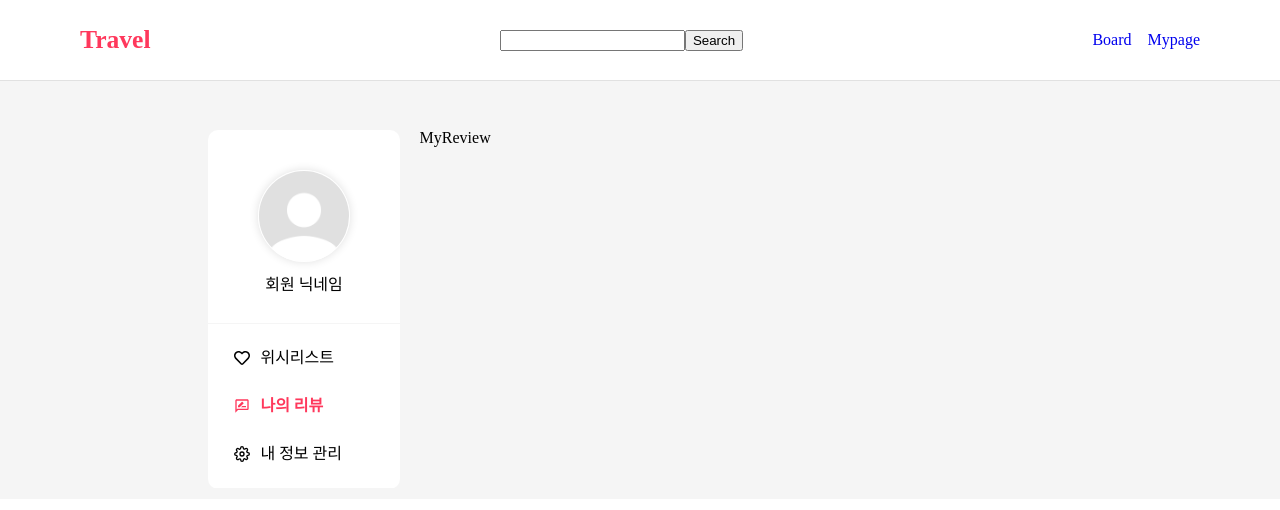
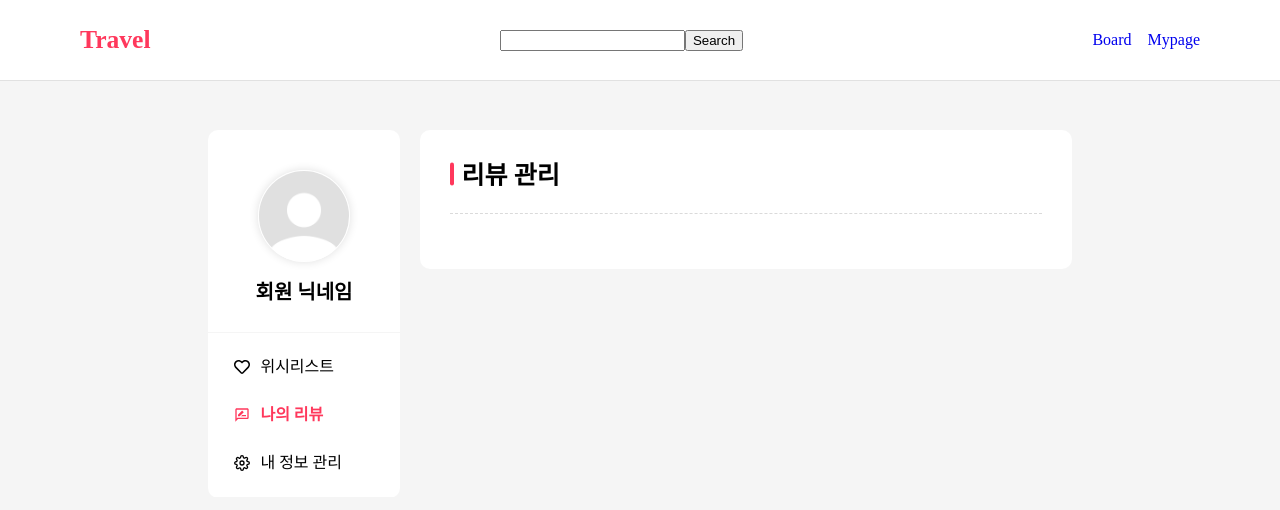
Before and after one commit to fastcampus-febe/TeamA-FE, a React (Create React App) app: page /mypage/review in a window 1280 px wide. Shown: the top 510 px of the page. Built offline with nearby package versions, Linux system fonts and the light colour scheme.

Commit message:
create Mypage title

```diff
--- a/src/components/Mypage/NavBar.jsx
+++ b/src/components/Mypage/NavBar.jsx
@@ -37,13 +37,15 @@ const MyPageNav = styled.nav`
   border-bottom: 1px solid #f5f5f5;
   img {
     width: 90px;
-    margin: 30px auto 15px;
+    margin: 30px auto 20px;
     border-radius: 50%;
     border: 1px solid #fff;
     box-shadow: 0px 0px 10px #e0e0e0;
   }
   h3 {
     margin: 0 auto 20px;
+    font-size: 20px;
+    font-weight: 600;
   }
   ul {
     padding-left: 0;
--- a/src/pages/Mypage/MyInfo/MyInfo.jsx
+++ b/src/pages/Mypage/MyInfo/MyInfo.jsx
@@ -1,7 +1,13 @@
 import React from 'react';
+import { PageContent, Title } from '../MyPageStyle';
 
 const MyInfo = () => {
-  return <div>MyInfo</div>;
+  return (
+    <PageContent>
+      <Title>내 정보</Title>
+      {/* <LikeList /> */}
+    </PageContent>
+  );
 };
 
 export default MyInfo;
--- a/src/pages/Mypage/MyLike/MyLike.jsx
+++ b/src/pages/Mypage/MyLike/MyLike.jsx
@@ -1,19 +1,14 @@
 import LikeList from 'components/Mypage/LikeList/LikeList';
 import React from 'react';
-import styled from 'styled-components';
+import { PageContent, Title } from '../MyPageStyle';
 
 const MyLike = () => {
   return (
-    <LikePage>
-      <LikeList />
-    </LikePage>
+    <PageContent>
+      <Title>위시리스트</Title>
+      {/* <LikeList /> */}
+    </PageContent>
   );
 };
 
-const LikePage = styled.div`
-  background-color: #fff;
-  border-radius: 10px;
-  height: 100%;
-`;
-
 export default MyLike;
--- /dev/null
+++ b/src/pages/Mypage/MyPageStyle.jsx
@@ -0,0 +1,29 @@
+import styled from 'styled-components';
+
+export const PageContent = styled.div`
+  background-color: #fff;
+  border-radius: 10px;
+  padding: 30px;
+`;
+
+export const Title = styled.h2`
+  position: relative;
+  padding-bottom: 20px;
+  border-bottom: 1px dashed #dadada;
+  font-size: 25px;
+  line-height: 1.3;
+  font-weight: 700;
+  margin-bottom: 25px;
+  padding-left: 12px;
+  &::before {
+    content: '';
+    width: 4px;
+    height: 23px;
+    border-radius: 6px;
+    background-color: #ff385c;
+    position: absolute;
+    left: 0;
+    top: 27%;
+    transform: translateY(-50%);
+  }
+`;
--- a/src/pages/Mypage/MyReview/MyReview.jsx
+++ b/src/pages/Mypage/MyReview/MyReview.jsx
@@ -1,7 +1,13 @@
 import React from 'react';
+import { PageContent, Title } from '../MyPageStyle';
 
 const MyReview = () => {
-  return <div>MyReview</div>;
+  return (
+    <PageContent>
+      <Title>리뷰 관리</Title>
+      {/* <LikeList /> */}
+    </PageContent>
+  );
 };
 
 export default MyReview;
--- a/src/pages/Mypage/Mypage.jsx
+++ b/src/pages/Mypage/Mypage.jsx
@@ -20,6 +20,7 @@ const MyPage = styled.div`
   background-color: #f5f5f5;
   padding: 40px 10rem 0;
   justify-content: center;
+  height: 100vh;
   display: grid;
   grid-template-columns: 22% 70%;
   grid-template-areas: 'nav main';
```
